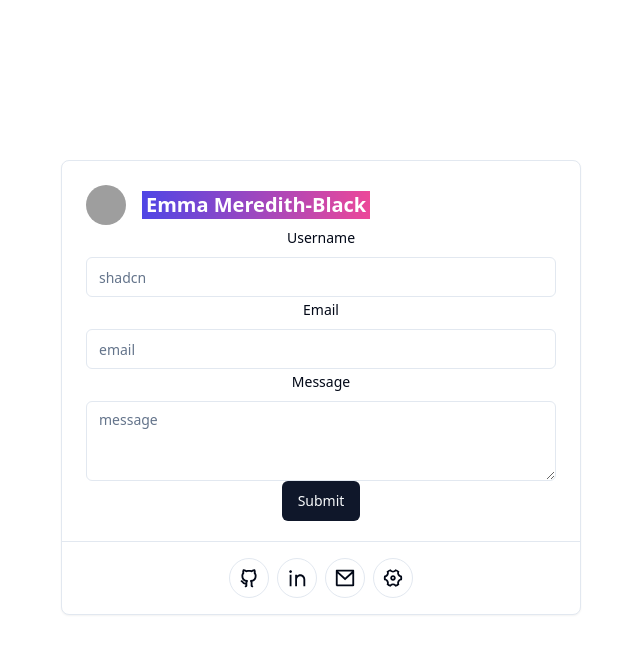
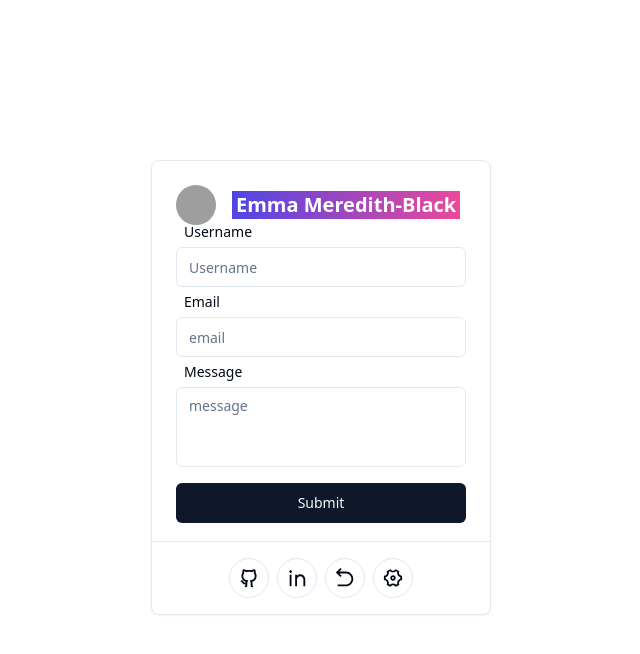
Before and after one commit to testsnake/emmamb-dot-com, a Next.js app: page /en/contact in a window 1280 px wide. Shown: the top 654 px of the page, without its empty margins (319-959 px from the left). Built offline with nearby package versions, Linux system fonts and the light colour scheme; grey boxes are pictures that could not be loaded.

Commit message:
Back button

```diff
--- a/messages/en.json
+++ b/messages/en.json
@@ -7,7 +7,13 @@
         "github": "GitHub",
         "linkedin": "LinkedIn",
         "contact": "Contact",
-        "settings": "Settings"
+        "settings": "Settings",
+        "contact-name": "Name",
+        "contact-email": "Email",
+        "contact-message": "Message",
+        "contact-send": "Send",
+        "contact-sent": "Sent!",
+        "contact-error": ""
     },
     "settings": {
         "title": "Settings",
--- a/src/app/[locale]/contact/page.tsx
+++ b/src/app/[locale]/contact/page.tsx
@@ -7,7 +7,7 @@ export default function contact() {
     return (
         <div className="flex h-screen dark:">
             <div className="mx-auto mt-40 md:mt-[20vh] ">
-                <div className="align-top w-[90vw] md:w-[520px] md:h-max">
+                <div className="align-top w-[90vw] md:w-[340px]">
                     <AspectRatio ratio={3 / 2}>
                         <ContactCard />
                     </AspectRatio>
--- a/src/app/[locale]/page.tsx
+++ b/src/app/[locale]/page.tsx
@@ -1,7 +1,4 @@
 import { useTranslations } from 'next-intl';
-
-// Components
-
 import { AspectRatio } from '~/components/ui/aspect-ratio';
 import InfoCard from '@/components/info-card';
 
@@ -10,7 +7,7 @@ export default function HomePage() {
     return (
         <div className="flex h-screen dark:">
             <div className="mx-auto mt-40 md:mt-[20vh] ">
-                <div className="align-top w-[90vw] md:w-[520px] md:h-max">
+                <div className="align-top w-[90vw] md:w-[340px]">
                     <AspectRatio ratio={3 / 2}>
                         <InfoCard />
                     </AspectRatio>
--- a/src/components/contact-card.tsx
+++ b/src/components/contact-card.tsx
@@ -3,7 +3,7 @@ import { Card, CardContent, CardDescription, CardFooter, CardHeader, CardTitle }
 import { Separator } from '@/components/ui/separator';
 import GitHub from '@/components/icons/github';
 import LinkedIn from '@/components/icons/linkedin';
-import Contact from '@/components/icons/contact';
+import Back from '@/components/icons/back';
 import ButtonLink from './button-link';
 import ButtonSettings from './button-settings';
 import { useTranslations } from 'next-intl';
@@ -41,7 +41,7 @@ const ContactCard = () => {
                     <LinkedIn />
                 </ButtonLink>
                 <ButtonLink href="/" name="contact">
-                    <Contact />
+                    <Back />
                 </ButtonLink>
                 <ButtonSettings href="/contact" />
             </CardFooter>
--- a/src/components/contact-form.tsx
+++ b/src/components/contact-form.tsx
@@ -10,7 +10,7 @@ import { Input } from '@/components/ui/input';
 import { Textarea } from '@/components/ui/textarea';
 
 const FormSchema = z.object({
-    username: z.string().min(2, {
+    username: z.string().min(1, {
         message: 'Username must be at least 2 characters.'
     }),
     email: z.string().email({
@@ -43,23 +43,51 @@ export default function InputForm() {
                     name="username"
                     render={({ field }) => (
                         <FormItem>
-                            <FormLabel>Username</FormLabel>
+                            <div className="flex m-2 mt-0 inline">
+                                <FormLabel>Username</FormLabel>
+                                {/* <FormMessage /> */}
+                            </div>
+
                             <FormControl>
-                                <Input placeholder="shadcn" {...field} />
+                                <Input placeholder="Username" {...field} />
                             </FormControl>
-                            <FormLabel>Email</FormLabel>
+                        </FormItem>
+                    )}
+                />
+                <FormField
+                    control={form.control}
+                    name="email"
+                    render={({ field }) => (
+                        <FormItem>
+                            <div className="flex m-2 inline">
+                                <FormLabel>Email</FormLabel>
+                                {/* <FormMessage /> */}
+                            </div>
                             <FormControl>
                                 <Input placeholder="email" {...field} />
                             </FormControl>
-                            <FormLabel>Message</FormLabel>
-                            <FormControl>
-                                <Textarea placeholder="message" {...field} />
-                            </FormControl>
-                            <FormMessage />
                         </FormItem>
                     )}
                 />
-                <Button type="submit">Submit</Button>
+                <FormField
+                    control={form.control}
+                    name="message"
+                    render={({ field }) => (
+                        <FormItem>
+                            <div className="flex m-2 inline">
+                                <FormLabel>Message</FormLabel>
+                                {/* <FormMessage /> */}
+                            </div>
+                            <FormControl>
+                                <Textarea placeholder="message" className="resize-none" {...field} />
+                            </FormControl>
+                        </FormItem>
+                    )}
+                />
+                <FormMessage />
+                <Button type="submit" className="mt-4 w-full">
+                    Submit
+                </Button>
             </form>
         </Form>
     );
--- /dev/null
+++ b/src/components/icons/back.tsx
@@ -0,0 +1,17 @@
+/**
+ * Icon from https://github.com/Remix-Design/RemixIcon
+ */
+
+import { useTranslations } from 'next-intl';
+
+const back: React.FC = () => {
+    const t = useTranslations('common');
+    return (
+        <svg xmlns="http://www.w3.org/2000/svg" viewBox="0 0 24 24" fill="currentColor" role="img">
+            <title>{t('back')}</title>
+            <path d="M5.82843 6.99955L8.36396 9.53509L6.94975 10.9493L2 5.99955L6.94975 1.0498L8.36396 2.46402L5.82843 4.99955H13C17.4183 4.99955 21 8.58127 21 12.9996C21 17.4178 17.4183 20.9996 13 20.9996H4V18.9996H13C16.3137 18.9996 19 16.3133 19 12.9996C19 9.68584 16.3137 6.99955 13 6.99955H5.82843Z"></path>
+        </svg>
+    );
+};
+
+export default back;
```
